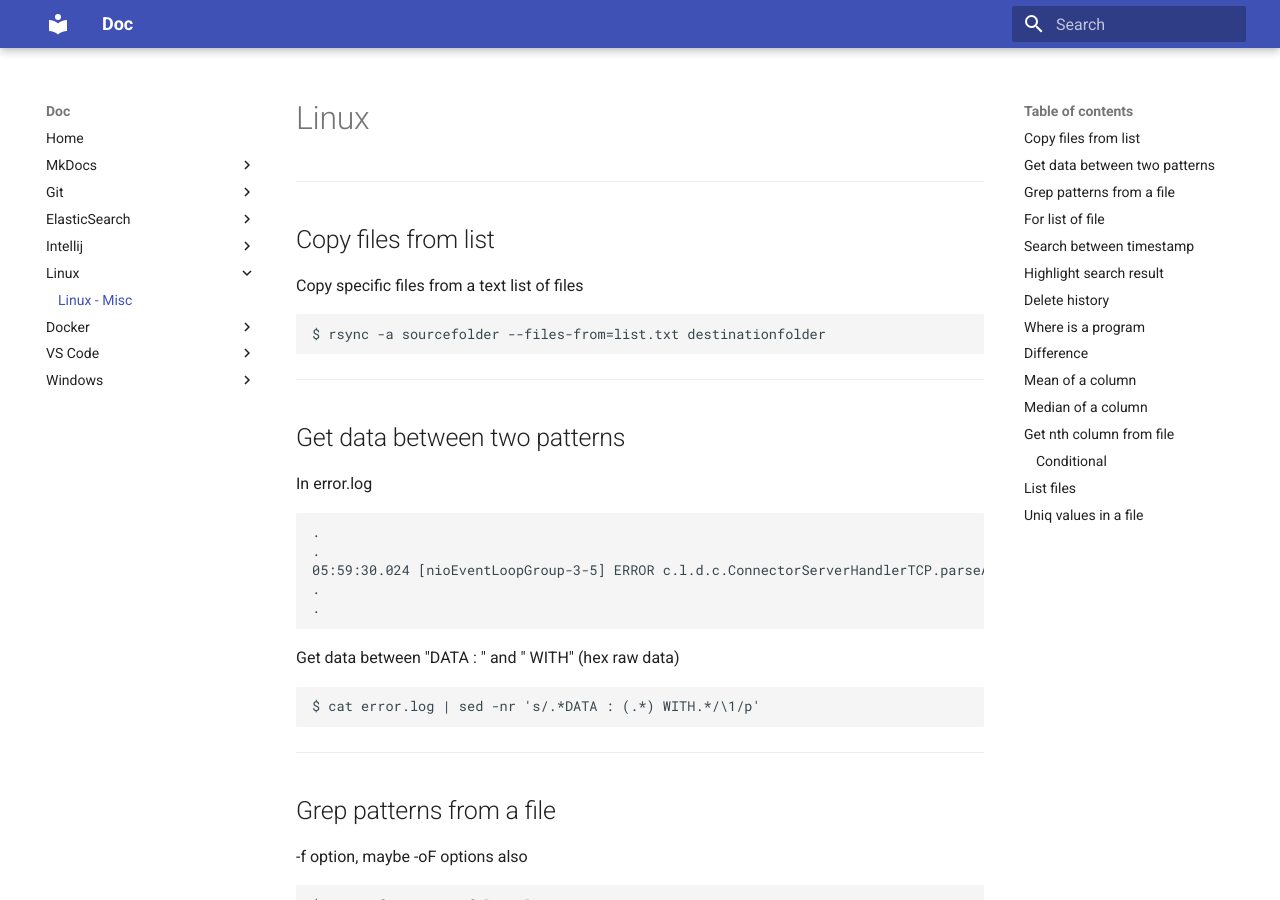
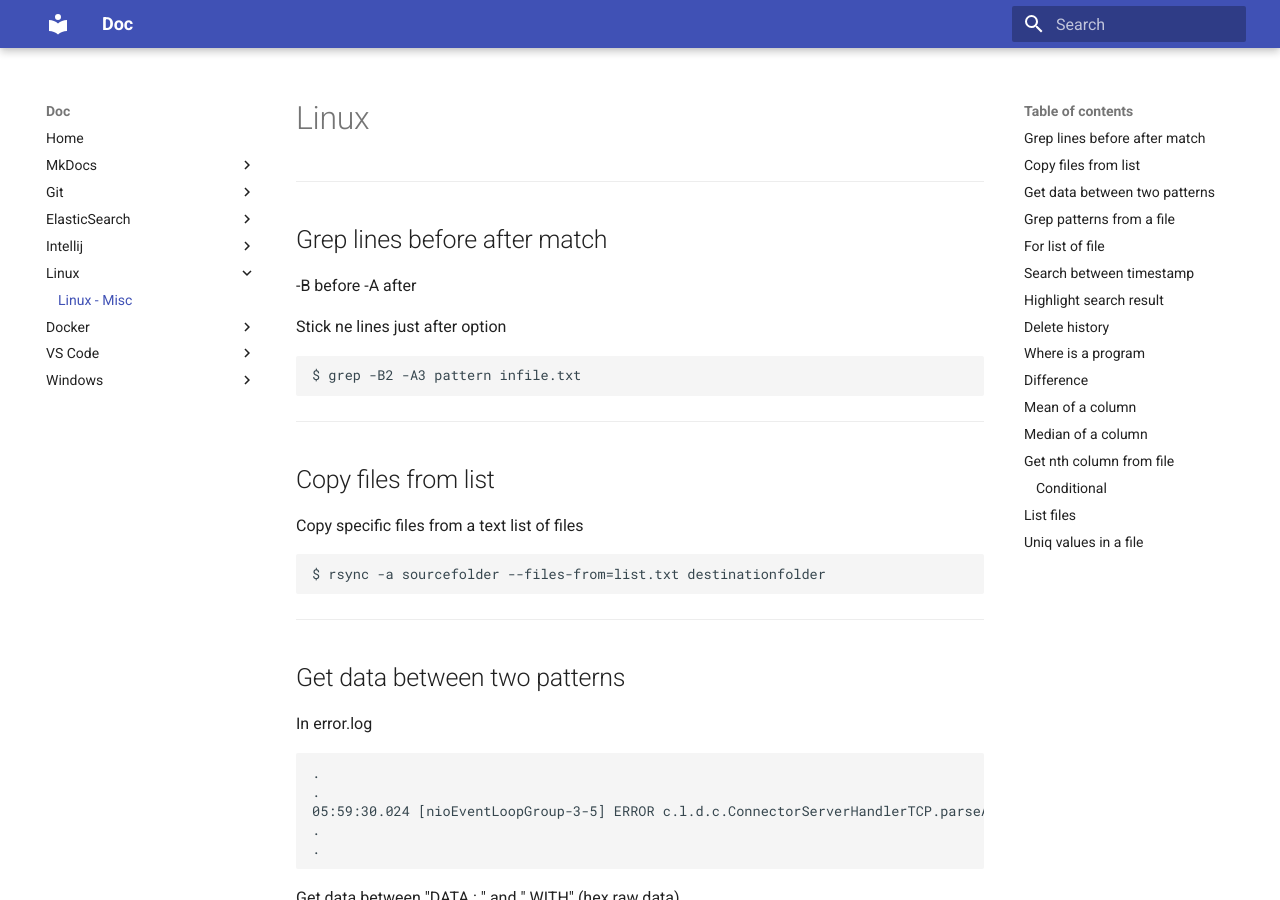
Before and after one commit to oldu73/doc, an MkDocs documentation site: the page built from docs/linux/linux.md, in a window 1280 px wide and 900 px high. Built offline with MkDocs 1.6.1 and Material for MkDocs 9.7.7, drawn with Linux system fonts in a browser that asks for light colours.

Commit message:
linux - grep lines before after match

````diff
--- a/docs/linux/linux.md
+++ b/docs/linux/linux.md
@@ -1,4 +1,17 @@
 # Linux
+
+***
+
+## Grep lines before after match
+
+-B before
+-A after
+
+Stick ne lines just after option
+
+```
+$ grep -B2 -A3 pattern infile.txt
+```
 
 ***
 
````
